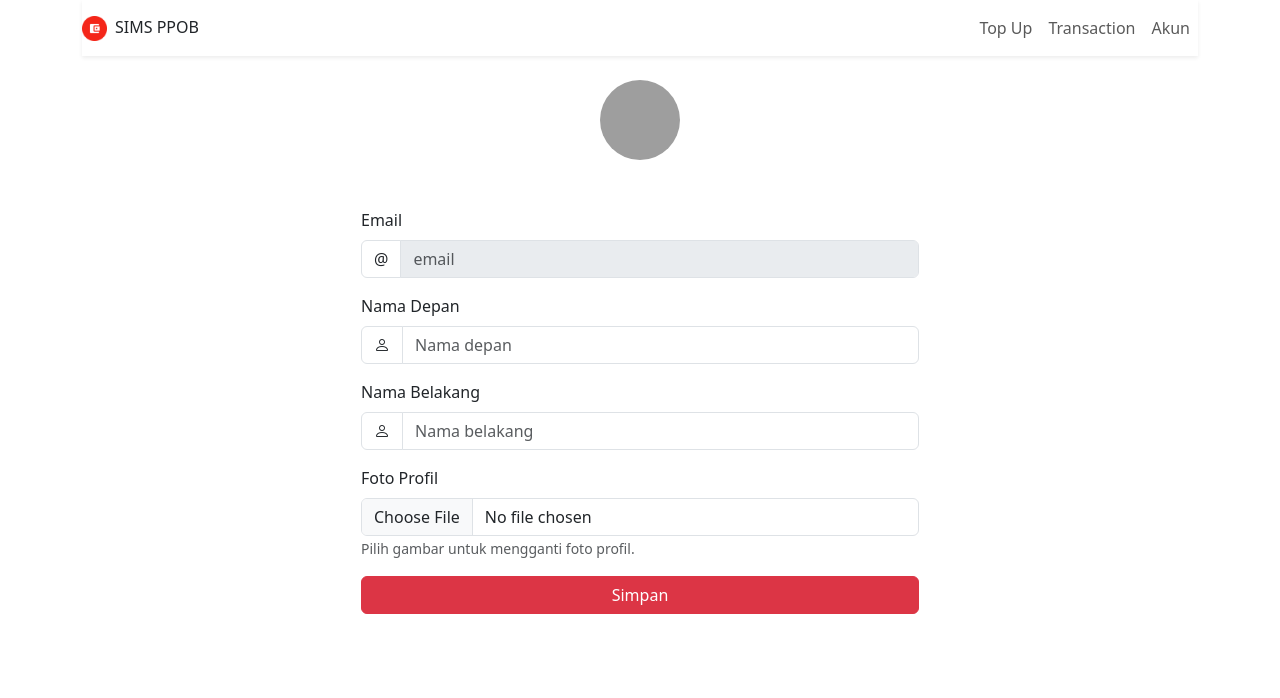
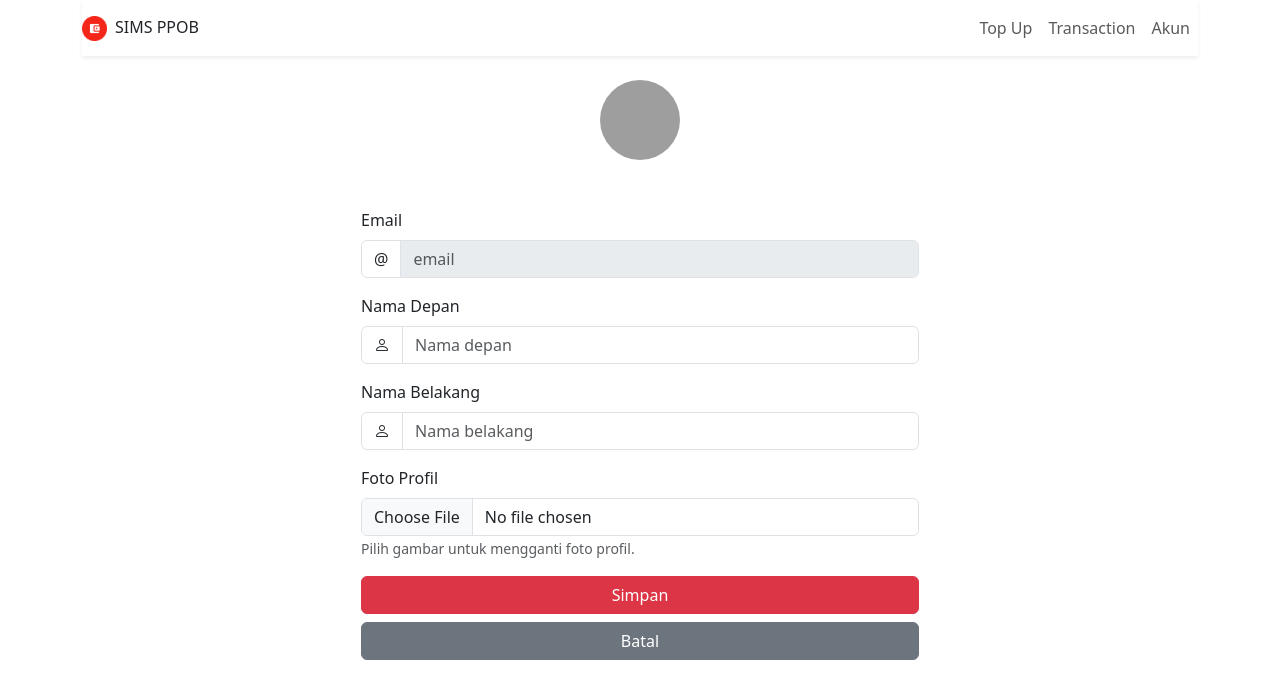
Before and after one commit to aldikhoirul/SIMS-PPOB-ALDI-KHOIRUL_ABDILLAH, a React (Vite) app: page /edit in a window 1280 px wide. Shown: the top 698 px of the page. Built offline with nearby package versions, Linux system fonts and the light colour scheme; no server answers; grey boxes are pictures that could not be loaded.

Commit message:
update test

```diff
--- a/src/components/EditPage.jsx
+++ b/src/components/EditPage.jsx
@@ -92,6 +92,10 @@
     }
   };
 
+  const handleCancel = () => {
+    navigate("/profile");
+  };
+
   return (
     <div className="container">
       {/* Navbar */}
@@ -149,6 +153,9 @@
           <button type="submit" className="btn btn-danger w-100">
             Simpan
           </button>
+          <button type="button" className="btn btn-secondary w-100 mt-2" onClick={handleCancel}>
+            Batal
+          </button>
         </form>
       </div>
     </div>
```
